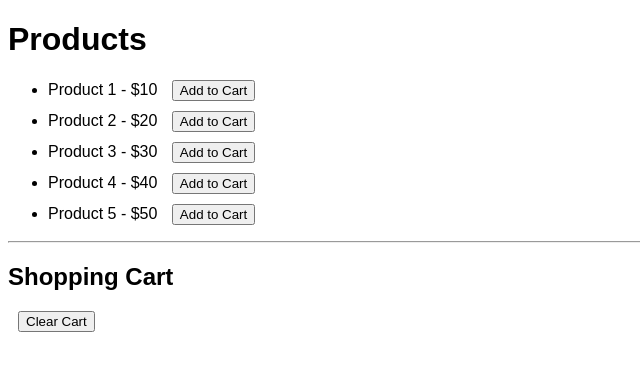
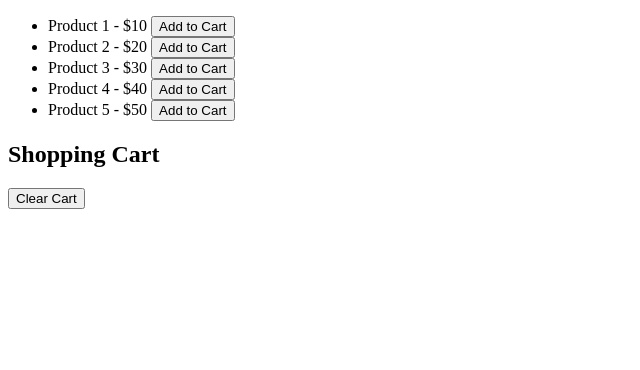
Before and after one commit to acciojob/shopping-cart-sessions-Adarsh11234, a website: page main.html in a window 1280 px wide. Shown: the whole page, without its empty margins (0-640 px from the left). Drawn offline with Linux system fonts and the light colour scheme.

Commit message:
created a submission

```diff
--- a/main.html
+++ b/main.html
@@ -1,19 +1,14 @@
+
 <!DOCTYPE html>
-
 <html>
   <head>
-    <link rel="stylesheet" href="styles.css" />
+
   </head>
-
   <body>
-    <!-- do not edit this file -->
-    <h1>Products</h1>
     <ul id="product-list"></ul>
-    <hr />
     <h2>Shopping Cart</h2>
     <ul id="cart-list"></ul>
     <button id="clear-cart-btn">Clear Cart</button>
-
-    <script type="text/javascript" src="./script.js"></script>
+    <script src="./script.js"></script>
   </body>
 </html>
--- a/script.js
+++ b/script.js
@@ -1,4 +1,5 @@
-// Sample product data
+
+
 const products = [
   { id: 1, name: "Product 1", price: 10 },
   { id: 2, name: "Product 2", price: 20 },
```
